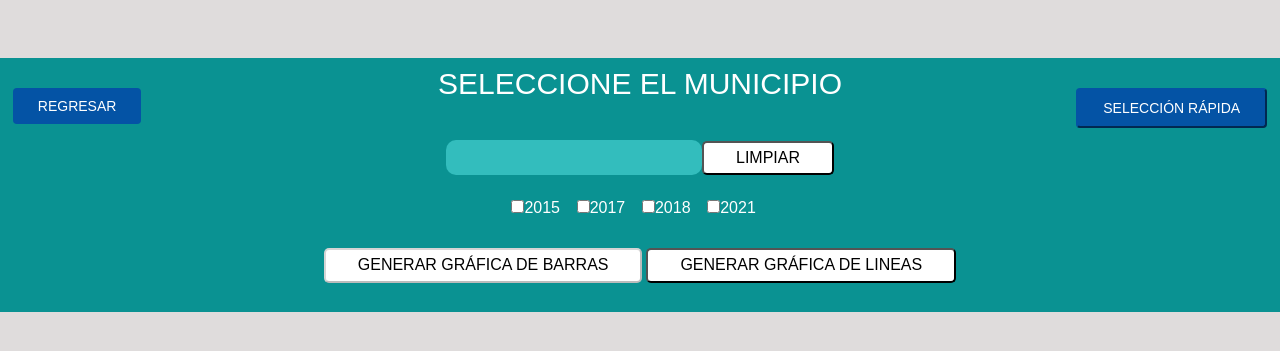
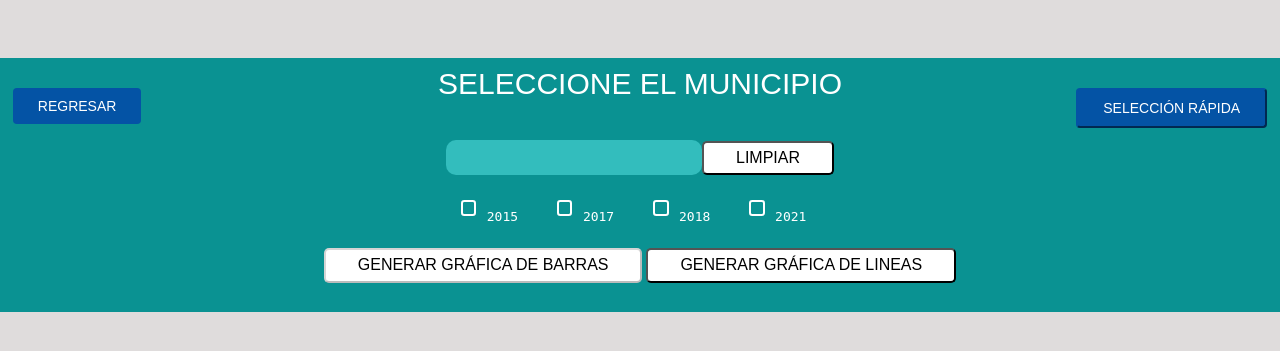
Before and after one commit to Ivancirijillo/app, a Flask app: page /Graficas in a window 1280 px wide. Shown: the part 215-566 px from the top of the page. Run offline with Flask 2, Linux system fonts and the light colour scheme.

Commit message:
Estilos CHBOX

```diff
--- a/static/css/index.css
+++ b/static/css/index.css
@@ -416,3 +416,69 @@ input[type="checkbox"]:checked + label {
   .alerta p {
     margin-top: 20px;
   }
+
+     /*----------------- estilos de checkbox -------------------*/
+
+     .yearV {
+      position: relative;
+      font-family: monospace;
+      background-color: #0A9292;
+      display: flex;
+      align-items: center;
+      justify-content: center;
+      padding: 2em 0;
+      z-index: -2;
+    }
+
+    .cbox[type=checkbox]{
+      position: absolute;
+      opacity: 0;
+      z-index: -1;
+    }
+
+    .chbox {
+      position: relative;
+      font-size: 18px;
+      margin-left: 1em;
+      padding-left: 2em;
+      padding-right: 1em;
+      line-height: 2;
+      cursor: pointer;
+      color: #fff;
+    }
+
+    .chbox:before {
+      box-sizing: border-box;
+      content: " ";
+      position: absolute;
+      top: 0.3em;
+      left: 0;
+      display: block;
+      width: 1.2em;
+      height: 1.2em;
+      border: 2px solid #fff;
+      border-radius: 0.25em;
+      z-index: -1;
+    }
+
+    /* Checked */
+
+    .cbox[type=checkbox]:checked + .chbox {
+      font-weight: bold;
+      padding-left: 1em;
+      color: #fff;
+    }
+
+    .cbox[type=checkbox]:checked + .chbox:before{
+        top: 0;
+        width: 100%;
+        height: 2em;
+        background: #0c3258b2;
+        border:0;
+
+    }
+
+    .chbox,
+    .chbox::before {
+      transition: .25s all ease;
+    }
```
